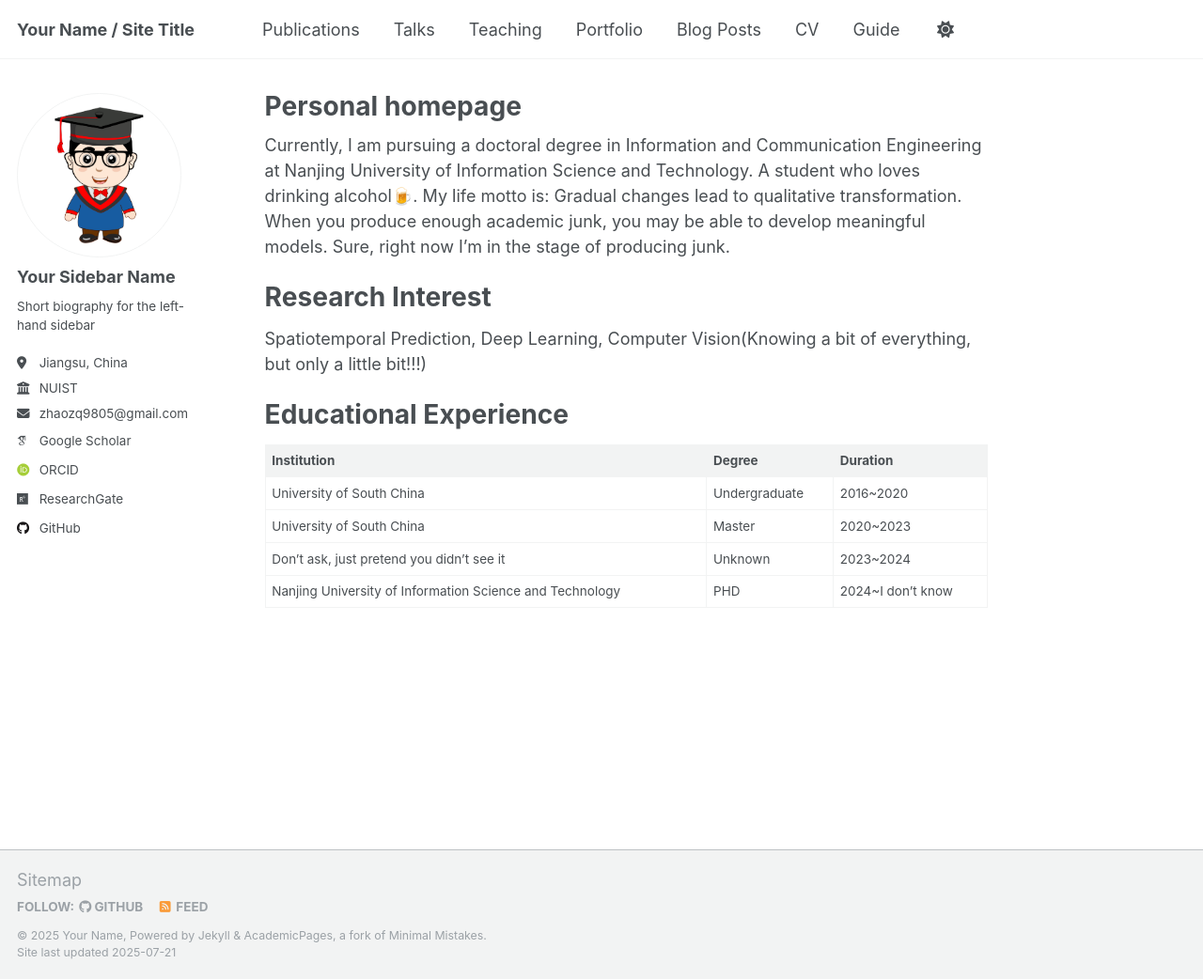
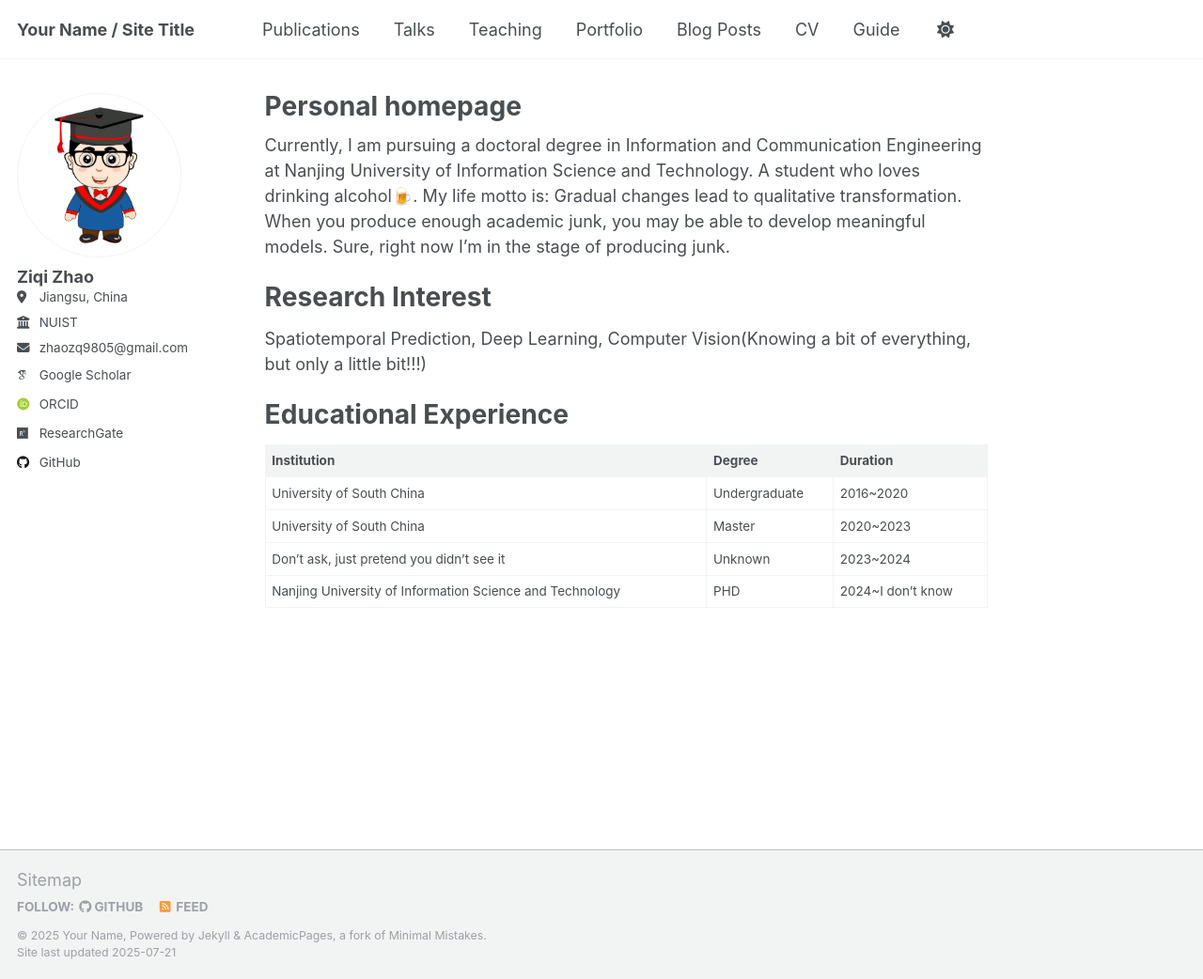
Before and after one commit to zqzhaolab/zqzhaolab.github.io, a Jekyll site: the page built from _pages/about.md, in a window 1280 px wide and 1042 px high. Shown: the whole window at 94% size. Built offline with Jekyll 4.4.1, drawn with Linux system fonts in a browser that asks for light colours; some web fonts are replaced; a script that is not in the unit is left out.

Commit message:
Update _config.yml

```diff
--- a/_config.yml
+++ b/_config.yml
@@ -23,9 +23,9 @@ repository               : "academicpages/academicpages.github.io"
 author:
   # Biographic information
   avatar           : "touxiang.jpg"
-  name             : "Your Sidebar Name"
+  name             : "Ziqi Zhao"
   pronouns         : # example: "she/her"
-  bio              : "Short biography for the left-hand sidebar"
+  bio              : #"Short biography for the left-hand sidebar"
   location         : "Jiangsu, China"
   employer         : "NUIST
 "
```
